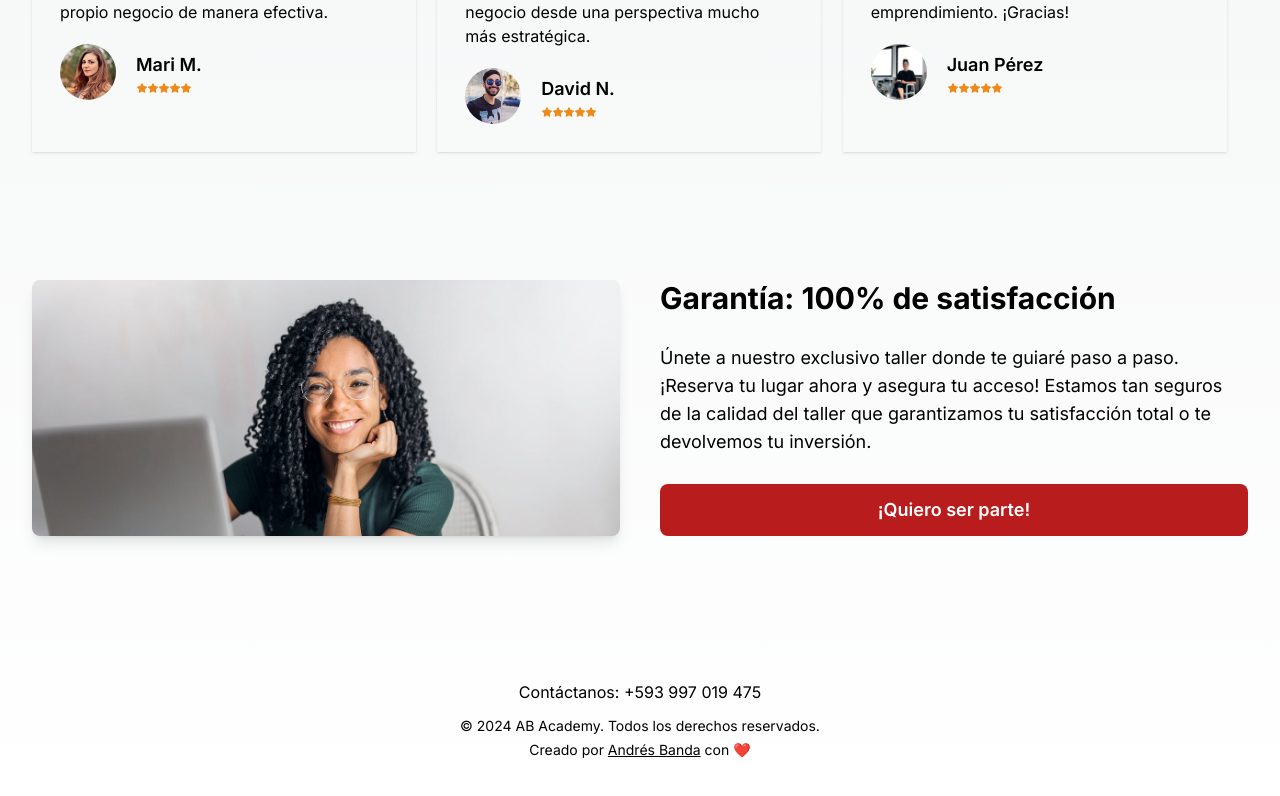
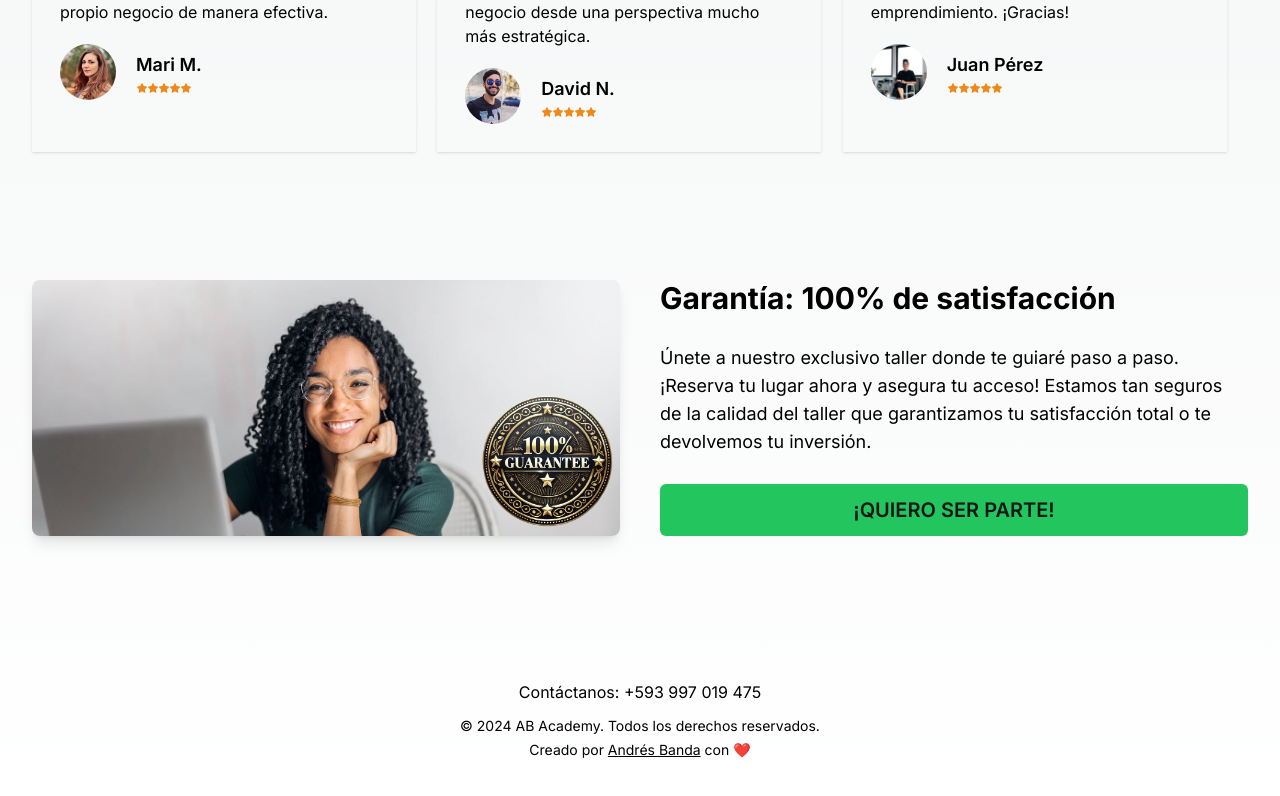
Before and after one commit to and27/landing-negocios, a Next.js app: page / in a window 1280 px wide. Shown: the part 3216-4012 px from the top of the page. Built offline with nearby package versions, Linux system fonts and the light colour scheme.

Commit message:
modify scurve image

```diff
--- a/src/components/Scurve.tsx
+++ b/src/components/Scurve.tsx
@@ -1,4 +1,5 @@
 import Image from "next/image";
+import ButtomLink from "./ButtonLink";
 interface ScurveProps {
   title: string;
   description: string;
@@ -17,18 +18,25 @@ const Scurve = ({ title, description, cta, image }: ScurveProps) => {
             fill
             className="object-cover w-full h-full rounded-lg shadow-lg"
           />
+          <Image
+            src="/guarantee.png"
+            alt="Brand 5 Days"
+            width={150}
+            height={150}
+            className="rounded-lg absolute bottom-0 right-0"
+          />
         </div>
         <div className="flex flex-col gap-7">
           <h2 className="text-3xl font-bold">{title}</h2>
           <p className="text-lg">{description}</p>
-          <a
-            className="bg-red-700 text-white px-6 py-3 rounded-lg text-lg text-center font-semibold hover:bg-red-800"
+          <ButtomLink
+            className="uppercase text-center"
             href="https://wa.me/+593997019475?text=Hola%20quiero%20más%20información%20sobre%20el%20taller"
             target="_blank"
             rel="noopener noreferrer"
           >
             {cta}
-          </a>
+          </ButtomLink>
         </div>
       </div>
     </section>
```
Also changed, not shown: public/entrepreneur.webp (added), public/guarantee.png (added).
